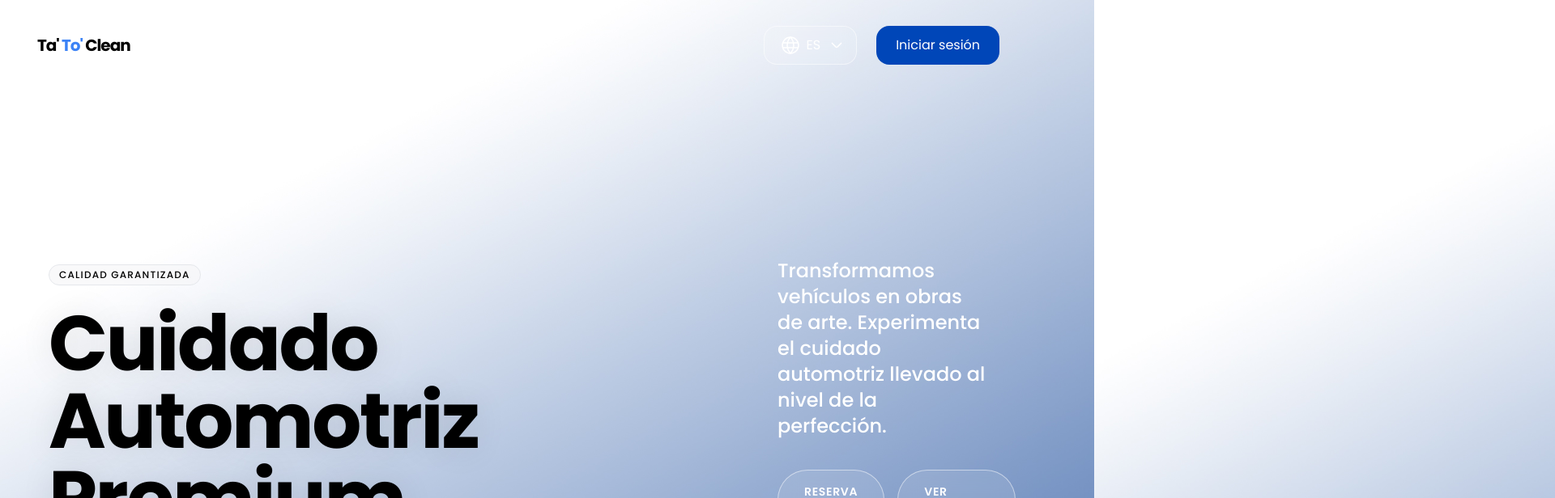
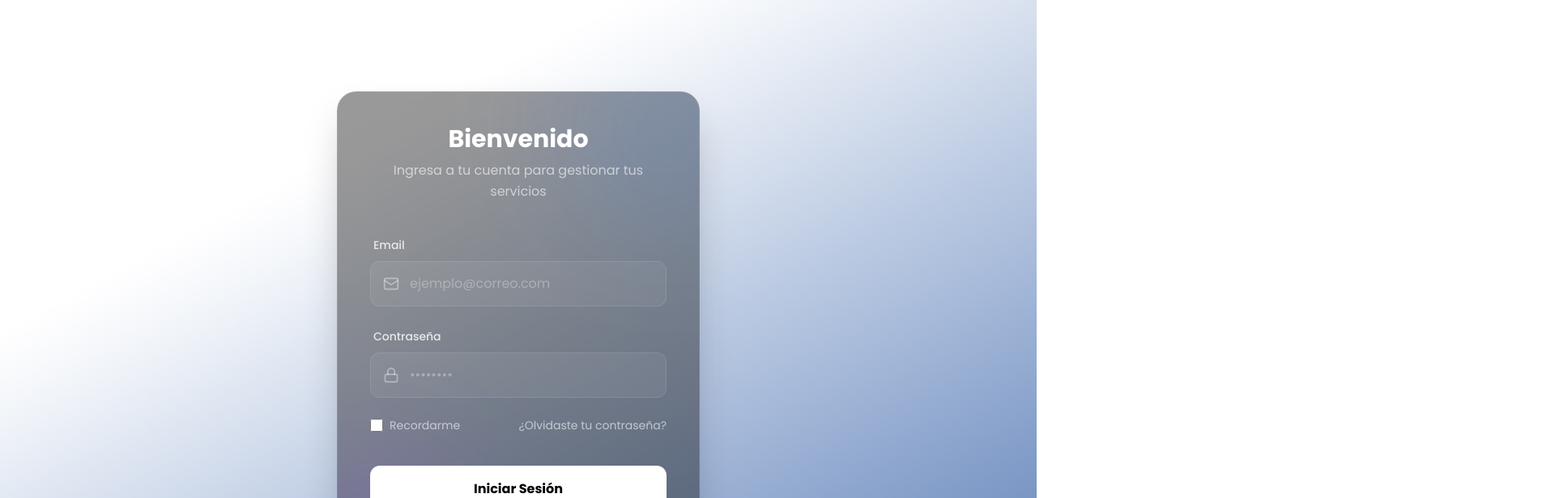
Before and after one commit to malparidostodos/D2C, a React (Vite) app: page /login in a window 1280 px wide. Before the commit this address led to /. Shown: the top 616 px of the page at 81% size, 1920 px wide, since content can reach past the window. Built offline with nearby package versions, Linux system fonts and the light colour scheme.

Commit message:
Log in page

```diff
--- a/src/App.jsx
+++ b/src/App.jsx
@@ -12,6 +12,8 @@ import Contact from './components/Contact'
 import CustomScrollbar from './components/CustomScrollbar'
 import SmoothScroll, { useSmoothScroll } from './components/SmoothScroll'
 import BookingPage from './components/BookingPage'
+
+import LoginPage from './components/LoginPage'
 
 // Componente Home con todas las secciones
 const Home = () => {
@@ -103,6 +105,7 @@ const App = () => {
           <Route path="/membresias" element={<ScrollToSection sectionId="#membresias" />} />
           <Route path="/contacto" element={<ScrollToSection sectionId="#contacto" />} />
           <Route path="/reserva" element={<BookingPage />} />
+          <Route path="/login" element={<LoginPage />} />
           <Route path="*" element={<RedirectToHome />} />
         </Routes>
       </BrowserRouter>
--- /dev/null
+++ b/src/components/LoginPage.jsx
@@ -0,0 +1,115 @@
+import React, { useState } from 'react'
+import { motion } from 'framer-motion'
+import { ArrowLeft, Mail, Lock } from 'lucide-react'
+import { Link } from 'react-router-dom'
+import AnimatedButton from './AnimatedButton'
+
+const LoginPage = () => {
+    const [email, setEmail] = useState('')
+    const [password, setPassword] = useState('')
+
+    const handleSubmit = (e) => {
+        e.preventDefault()
+        console.log('Login attempt:', { email, password })
+    }
+
+    return (
+        <div className="min-h-screen w-full flex items-center justify-center relative overflow-hidden pt-20 pb-10 px-4">
+            {/* Back to Home Link */}
+            <Link
+                to="/"
+                className="absolute top-8 left-8 z-30 flex items-center gap-2 text-white/70 hover:text-white transition-colors duration-300 group"
+            >
+                <div className="p-2 rounded-full bg-white/5 border border-white/10 group-hover:bg-white/10 transition-all duration-300">
+                    <ArrowLeft size={20} />
+                </div>
+                <span className="font-medium tracking-wide">Volver al Inicio</span>
+            </Link>
+
+            <motion.div
+                initial={{ opacity: 0, y: 20 }}
+                animate={{ opacity: 1, y: 0 }}
+                transition={{ duration: 0.8, ease: [0.16, 1, 0.3, 1] }}
+                className="w-full max-w-md relative z-20"
+            >
+                {/* Glass Card */}
+                <div className="backdrop-blur-xl bg-black/40 border border-white/10 rounded-3xl p-8 md:p-10 shadow-2xl relative overflow-hidden">
+                    {/* Decorative gradient blob */}
+                    <div className="absolute -top-20 -right-20 w-60 h-60 bg-blue-500/20 rounded-full blur-[80px] pointer-events-none" />
+                    <div className="absolute -bottom-20 -left-20 w-60 h-60 bg-purple-500/20 rounded-full blur-[80px] pointer-events-none" />
+
+                    <div className="relative z-10">
+                        <div className="text-center mb-10">
+                            <h1 className="text-3xl font-display font-bold text-white mb-2">Bienvenido</h1>
+                            <p className="text-white/60">Ingresa a tu cuenta para gestionar tus servicios</p>
+                        </div>
+
+                        <form onSubmit={handleSubmit} className="space-y-6">
+                            <div className="space-y-2">
+                                <label className="text-sm font-medium text-white/80 ml-1">Email</label>
+                                <div className="relative group">
+                                    <div className="absolute left-4 top-1/2 -translate-y-1/2 text-white/40 group-focus-within:text-white transition-colors duration-300">
+                                        <Mail size={20} />
+                                    </div>
+                                    <input
+                                        type="email"
+                                        value={email}
+                                        onChange={(e) => setEmail(e.target.value)}
+                                        className="w-full bg-white/5 border border-white/10 rounded-xl py-3.5 pl-12 pr-4 text-white placeholder-white/30 focus:outline-none focus:border-white/30 focus:bg-white/10 transition-all duration-300"
+                                        placeholder="ejemplo@correo.com"
+                                        required
+                                    />
+                                </div>
+                            </div>
+
+                            <div className="space-y-2">
+                                <label className="text-sm font-medium text-white/80 ml-1">Contraseña</label>
+                                <div className="relative group">
+                                    <div className="absolute left-4 top-1/2 -translate-y-1/2 text-white/40 group-focus-within:text-white transition-colors duration-300">
+                                        <Lock size={20} />
+                                    </div>
+                                    <input
+                                        type="password"
+                                        value={password}
+                                        onChange={(e) => setPassword(e.target.value)}
+                                        className="w-full bg-white/5 border border-white/10 rounded-xl py-3.5 pl-12 pr-4 text-white placeholder-white/30 focus:outline-none focus:border-white/30 focus:bg-white/10 transition-all duration-300"
+                                        placeholder="••••••••"
+                                        required
+                                    />
+                                </div>
+                            </div>
+
+                            <div className="flex items-center justify-between text-sm">
+                                <label className="flex items-center gap-2 cursor-pointer group">
+                                    <input type="checkbox" className="w-4 h-4 rounded border-white/20 bg-white/5 checked:bg-blue-500 transition-colors" />
+                                    <span className="text-white/60 group-hover:text-white/80 transition-colors">Recordarme</span>
+                                </label>
+                                <a href="#" className="text-white/60 hover:text-white transition-colors">¿Olvidaste tu contraseña?</a>
+                            </div>
+
+                            <div className="pt-4">
+                                <button
+                                    type="submit"
+                                    className="w-full bg-white text-black font-bold py-4 rounded-xl hover:bg-gray-100 transition-all duration-300 transform hover:scale-[1.02] active:scale-[0.98]"
+                                >
+                                    Iniciar Sesión
+                                </button>
+                            </div>
+                        </form>
+
+                        <div className="mt-8 text-center">
+                            <p className="text-white/60 text-sm">
+                                ¿No tienes una cuenta?{' '}
+                                <Link to="/reserva" className="text-white font-medium hover:underline">
+                                    Regístrate aquí
+                                </Link>
+                            </p>
+                        </div>
+                    </div>
+                </div>
+            </motion.div>
+        </div>
+    )
+}
+
+export default LoginPage
```
